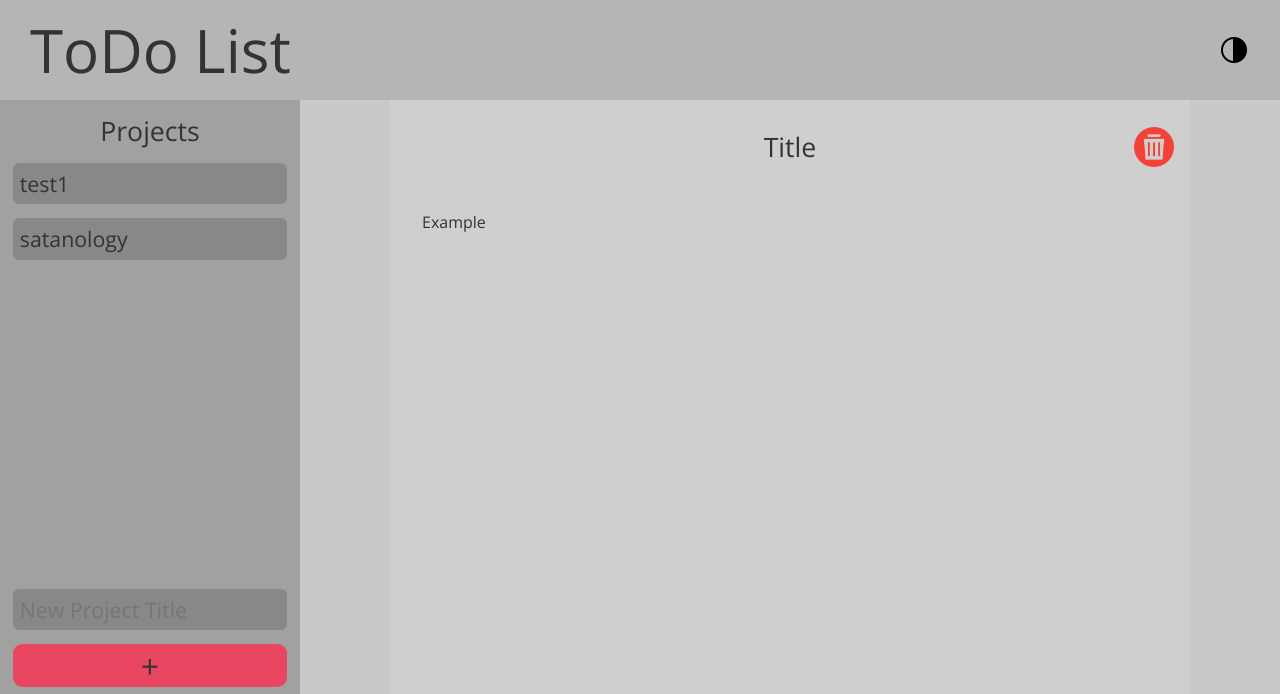
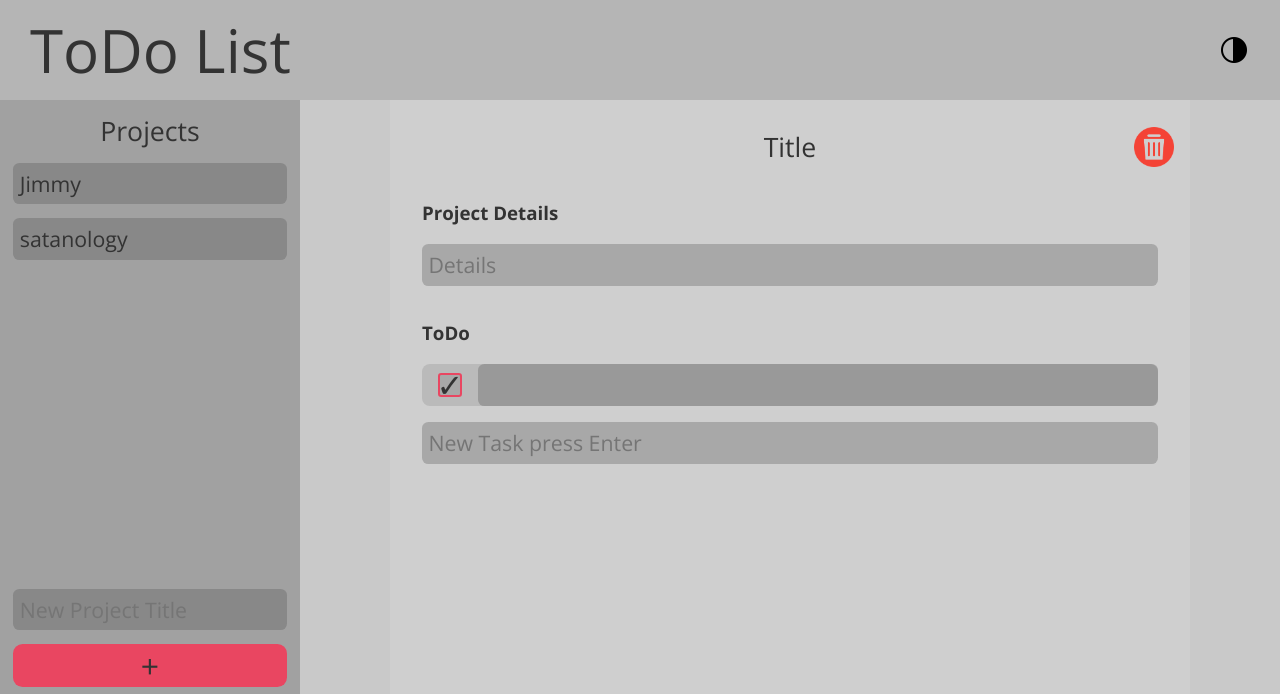
Before and after one commit to JackGraymer/ToDo-List, a website built with webpack: page src/template.html in a window 1280 px wide. Shown: the top 694 px of the page. Built offline with nearby package versions, Linux system fonts and the light colour scheme.

Commit message:
Structure to the Content section
Added general style. Start functionality to project list

```diff
--- a/src/DOM.js
+++ b/src/DOM.js
@@ -29,6 +29,7 @@ function createButtonList(){
         })
     });
 }
+createButtonList()
 
 document.querySelector('#add').addEventListener('click', () => {
     //Adds new project to the list
@@ -56,11 +57,14 @@ function populateContent(){//Sets content of the project on the main container
     let currentProject = chooseProject()
     let title = document.querySelector('#title')
     title.textContent = currentProject.title
+    document.querySelector('#detailsInput').value = currentProject.details
     console.log()
-
+    contentEventsManager()
 }
 
-
+function contentEventsManager(){
+    console.log('this')
+}
 
 function footer(){ //sets the github icon link
     let github = document.querySelector('#github')
--- a/src/project.js
+++ b/src/project.js
@@ -7,7 +7,8 @@ function project (title,details){
     projectsList.push(this)
 
 }
-let jimmi = new project('test1')
+let jimmi = new project('Jimmy')
+jimmi.details = 'Jimmy is 13 and likes fortnite'
 
 let sicarios = new project('satanology')
 
--- a/src/style.css
+++ b/src/style.css
@@ -140,6 +140,39 @@ input.navbutton:focus{
     background-color: rgb(255, 255, 255, 0.1);
 }
 
+#content>div{
+    padding-bottom: 0;
+}
+
+#content>div>h3{
+    padding: 0;
+}
+
+.list{
+    background-color: rgb(101, 101, 101, 0.2);
+    border-radius: 0.5em;
+    padding: 0;
+    display: flex;
+    align-items: center;
+}
+
+.checkbox{
+    display: flex;
+    align-items: center;
+    justify-content: center;
+    margin: 0 0.5em;
+    padding: 0;
+    width: 1.5rem;
+    height: 1.5rem;
+    border: none;
+    border: solid 2px rgb(233, 70, 97);
+    border-radius: 0.1em;
+    background-color: inherit;
+    font-size: 2em;
+    overflow: wrap;
+    color: inherit;
+}
+
 .title{
     display: flex;
     position: relative;
--- a/src/template.html
+++ b/src/template.html
@@ -28,8 +28,13 @@
             <div class="title"><p class="title" id="title">Title</p>
                 <button class="projectdel"><img id='projectDelIco' src="" alt="Delete Project"></button>
             </div>
+            <div id="details"><h3>Project Details</h3><input class="navbutton" id="detailsInput" type="text" placeholder="Details"></div>
+            <div id="todo"> <h3>ToDo</h3>
+                <ul class="list"><button class="checkbox">✓</button><input type="text" class="navbutton"></ul>
+                <input type="text" class="navbutton" id="todoInput" placeholder="New Task press Enter">
 
-            <ul id="list">Example</ul>
+            </div>
+
         </div>
     </div>
     <footer>Copyright JackGraymer <a href="https://github.com/JackGraymer/ToDo-List" target="_blank"><img id="github" src="" alt="GitHub icon"></a>2022</footer>
```
Also changed, not shown: dist/bundle.js, dist/index.html.
